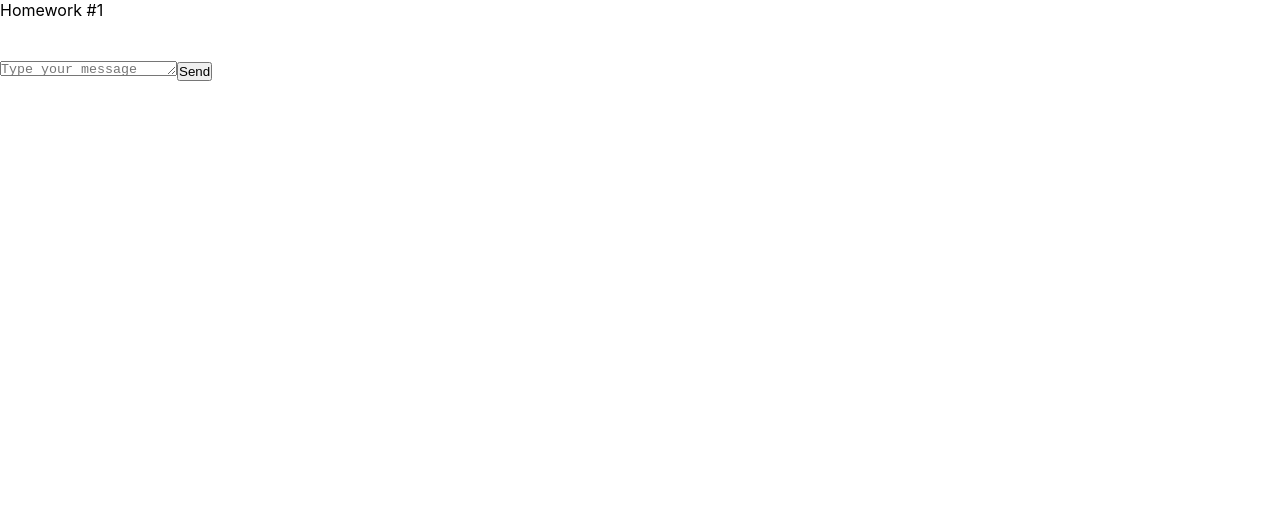
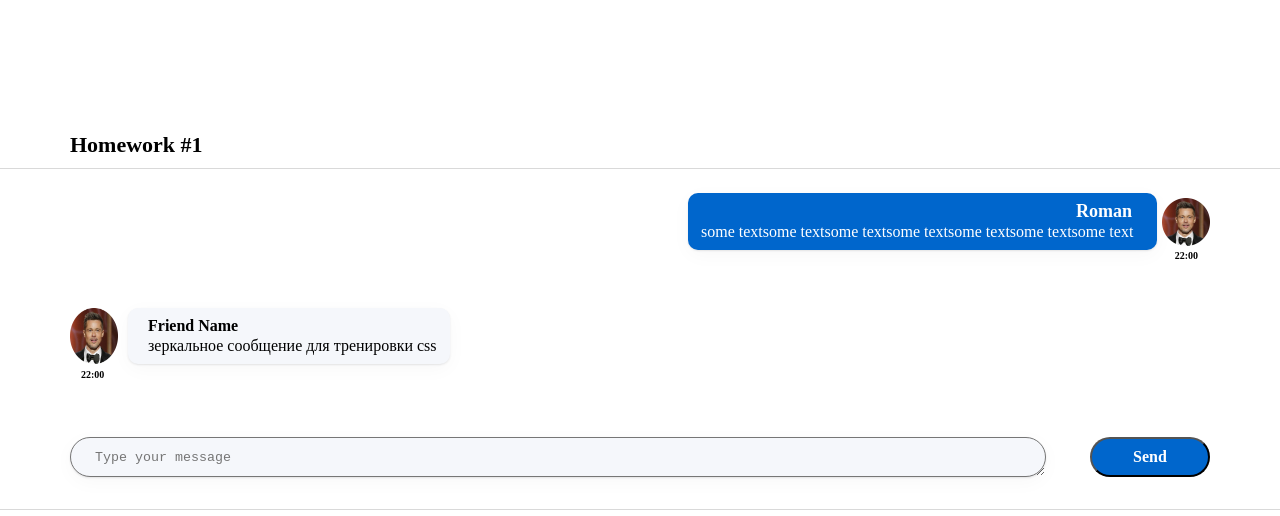
Before and after one commit to Alimovroman/hws2-master, a React (Create React App) app: page / in a window 1280 px wide. Shown: the top 516 px of the page. Built offline with nearby package versions, Linux system fonts and the light colour scheme.

Commit message:
finished task-1

```diff
--- a/src/s1-main/App.module.css
+++ b/src/s1-main/App.module.css
@@ -3,9 +3,21 @@
 }
 
 .hw {
-
+    border-top: 1px solid #D9D9D9;
+    border-bottom: 1px solid #D9D9D9;
+    margin-top: 10px;
+    margin-bottom: 106px;
 }
 
 .hwTitle {
-
+    width: 165px;
+    height: 27px;
+    margin-left: 70px;
+    margin-top: 131px;
+    font-family: 'Montserrat';
+    font-style: normal;
+    font-weight: 600;
+    font-size: 22px;
+    line-height: 27px;
+    color: #000000;
 }
--- a/src/s2-homeworks/hw01/HW1.tsx
+++ b/src/s2-homeworks/hw01/HW1.tsx
@@ -6,22 +6,32 @@ import FriendMessage from './friend-message/FriendMessage'
 import avatar from './avatar.png'
 
 /*
-* 1 - описать тип MessageType
-* 2 - описать тип MessagePropsType в файле Message.tsx
-* 3 - в файле Message.tsx отобразить приходящие данные
-* 4 - выполнить пункты 2, 3 в файле FriendMessage.tsx
+* 1 - описать тип MessageType - Выполенено
+* 2 - описать тип MessagePropsType в файле Message.tsx - Выполенено
+* 3 - в файле Message.tsx отобразить приходящие данные - Выполнено
+* 4 - выполнить пункты 2, 3 в файле FriendMessage.tsx - Выполнено
 * 5 - сделать стили в соответствии с дизайном
 * */
 
 // нужно создать правильный тип вместо any
-export type MessageType = any
-
+export type MessageType = {
+    id: number
+    user: UserType
+    message: {
+        text: string
+        time: string
+    }
+}
+export type UserType = {
+    avatar: string
+    name: string
+}
 // структуру объекта не менять
 export const message0: MessageType = {
     id: 0,
     user: {
         avatar: avatar, // можно менять
-        name: 'Some Name',  // можно менять
+        name: 'Roman',  // можно менять
     },
     message: {
         text: 'some textsome textsome textsome textsome textsome textsome text', // можно менять
--- a/src/s2-homeworks/hw01/friend-message/FriendMessage.module.css
+++ b/src/s2-homeworks/hw01/friend-message/FriendMessage.module.css
@@ -1,17 +1,27 @@
 .friendMessage {
-
+    display: flex;
+    flex-direction: column;
+    margin-top: 47px;
+    margin-left: 70px;
 }
 
 .friendImageAndText {
-
+    display: flex;
 }
 
 .friendImageAndText img {
-
+    width: 48px;
 }
 
 .friendText {
-
+    margin-left: 10px;
+    background: #F5F7FB;
+    box-shadow: 0px 5px 20px rgba(29, 33, 38, 0.03), 0px 1px 2px rgba(29, 33, 38, 0.1);
+    border-radius: 10px;
+    padding-left: 20px;
+    padding-top: 8px;
+    padding-bottom: 8px;
+    padding-right: 13px;
 }
 
 .friendText:after {
@@ -19,13 +29,30 @@
 }
 
 .friendName {
-
+    font-family: 'Montserrat';
+    font-style: normal;
+    font-weight: 600;
+    font-size: 16px;
+    line-height: 20px;
+    color: #000000;
 }
 
 .friendMessageText {
-
+    font-family: 'Montserrat';
+    font-style: normal;
+    font-weight: 400;
+    font-size: 16px;
+    line-height: 20px;
+    color: #000000;
 }
 
 .friendTime {
-
+    font-family: 'Montserrat';
+    font-style: normal;
+    font-weight: 600;
+    font-size: 10px;
+    line-height: 12px;
+    color: #000000;
+    padding-left: 11px;
+    margin-top: 5px;
 }
--- a/src/s2-homeworks/hw01/friend-message/FriendMessage.tsx
+++ b/src/s2-homeworks/hw01/friend-message/FriendMessage.tsx
@@ -1,8 +1,13 @@
-import React from 'react'
+import React, {FC} from 'react'
 import s from './FriendMessage.module.css'
+import {MessageType} from "../HW1";
+
 
 // создать тип вместо any и отобразить приходящие данные
-const FriendMessage = (props: any) => {
+export type FriendMessageProps = {
+    message: MessageType
+}
+const FriendMessage: FC<FriendMessageProps> = (props) => {
     return (
         <div
             id={'hw1-friend-message-' + props.message.id}
@@ -12,7 +17,7 @@ const FriendMessage = (props: any) => {
                 <img
                     id={'hw1-friend-avatar-' + props.message.id}
                     // создаёт студент
-
+                    src={props.message.user.avatar} alt={'avatar'}
                     //
                 />
                 <div className={s.friendText}>
@@ -21,7 +26,7 @@ const FriendMessage = (props: any) => {
                         className={s.friendName}
                     >
                         {/*создаёт студент*/}
-
+                        {props.message.user.name}
                         {/**/}
                     </div>
                     <pre
@@ -29,7 +34,7 @@ const FriendMessage = (props: any) => {
                         className={s.friendMessageText}
                     >
                         {/*создаёт студент*/}
-
+                        {props.message.message.text}
                         {/**/}
                     </pre>
                 </div>
@@ -39,7 +44,7 @@ const FriendMessage = (props: any) => {
                 className={s.friendTime}
             >
                 {/*создаёт студент*/}
-
+                {props.message.message.time}
                 {/**/}
             </div>
         </div>
--- a/src/s2-homeworks/hw01/message-sender/MessageSender.module.css
+++ b/src/s2-homeworks/hw01/message-sender/MessageSender.module.css
@@ -1,17 +1,38 @@
 .sendForm {
+    display: flex;
+    align-items: center;
+    margin-left: 70px;
+    margin-top: 56px;
+    margin-bottom: 32px;
 
 }
 
 .textarea {
-
+    background: #F5F7FB;
+    box-shadow: 0px 5px 20px rgba(29, 33, 38, 0.03), 0px 1px 2px rgba(29, 33, 38, 0.1);
+    border-radius: 20px;
+    width: 976px;
+    min-height: 40px;
+    padding-left: 24px;
+    padding-top: 12px;
 }
 
 .button {
-
+    width: 120px;
+    height: 40px;
+    background: #0066CC;
+    border-radius: 20px;
+    font-style: normal;
+    font-weight: 600;
+    font-size: 16px;
+    line-height: 20px;
+    color: #FFFFFF;
+    font-family: 'Montserrat';
+    margin-left: 44px;
 }
 
 .button:hover {
-
+    cursor: pointer;
 }
 .button:active {
 
--- a/src/s2-homeworks/hw01/message/Message.module.css
+++ b/src/s2-homeworks/hw01/message/Message.module.css
@@ -1,17 +1,31 @@
 .message {
-
+    display: flex;
+    justify-content: flex-end;
+    flex-direction: column;
+    margin-right: 70px;
+    margin-top: 24px;
 }
 
 .imageAndText {
-
+    display: flex;
+    flex-direction: row-reverse;
+    align-items: center;
 }
 
 .imageAndText img {
-
+    width: 48px;
 }
 
 .text {
-
+    width: 469px;
+    background: #0066CC;
+    box-shadow: 0px 5px 20px rgba(29, 33, 38, 0.03), 0px 1px 2px rgba(29, 33, 38, 0.1);
+    border-radius: 10px;
+    margin-right: 5px;
+    padding-right: 25px;
+    padding-top: 7px;
+    padding-bottom: 8px;
+    padding-left: 13px;
 }
 
 .text:after {
@@ -19,13 +33,31 @@
 }
 
 .name {
-
+    display: flex;
+    justify-content: flex-end;
+    font-family: 'Montserrat';
+    font-style: normal;
+    font-weight: 600;
+    font-size: 18px;
+    line-height: 22px;
+    color: #FFFFFF;
 }
 
 .messageText {
-
+    font-family: 'Montserrat';
+    font-style: normal;
+    font-weight: 400;
+    font-size: 16px;
+    line-height: 20px;
+    color: #FFFFFF;
 }
 
 .time {
-
+    display: flex;
+    justify-content: flex-end;
+    font-family: 'Montserrat';
+    font-style: normal;
+    font-weight: 600;
+    font-size: 10px;
+    padding-right: 12px;
 }
--- a/src/s2-homeworks/hw01/message/Message.tsx
+++ b/src/s2-homeworks/hw01/message/Message.tsx
@@ -1,8 +1,11 @@
 import React from 'react'
+import { MessageType } from '../HW1'
 import s from './Message.module.css'
 
 // нужно создать правильный тип вместо any
-export type MessagePropsType = any
+export type MessagePropsType = {
+    message: MessageType
+}
 
 // нужно отобразить приходящие данные
 const Message = (props: MessagePropsType) => {
@@ -12,25 +15,25 @@ const Message = (props: MessagePropsType) => {
                 <img
                     id={'hw1-avatar-' + props.message.id}
                     // создаёт студент
-
+                    src={props.message.user.avatar} alt={'avatar'}
                     //
                 />
                 <div className={s.text}>
                     <div id={'hw1-name-' + props.message.id} className={s.name}>
                         {/*создаёт студент*/}
-
+                        {props.message.user.name}
                         {/**/}
                     </div>
                     <pre id={'hw1-text-' + props.message.id} className={s.messageText}>
                         {/*создаёт студент*/}
-
+                        {props.message.message.text}
                         {/**/}
                     </pre>
                 </div>
             </div>
             <div id={'hw1-time-' + props.message.id} className={s.time}>
                 {/*создаёт студент*/}
-
+                {props.message.message.time}
                 {/**/}
             </div>
         </div>
```
